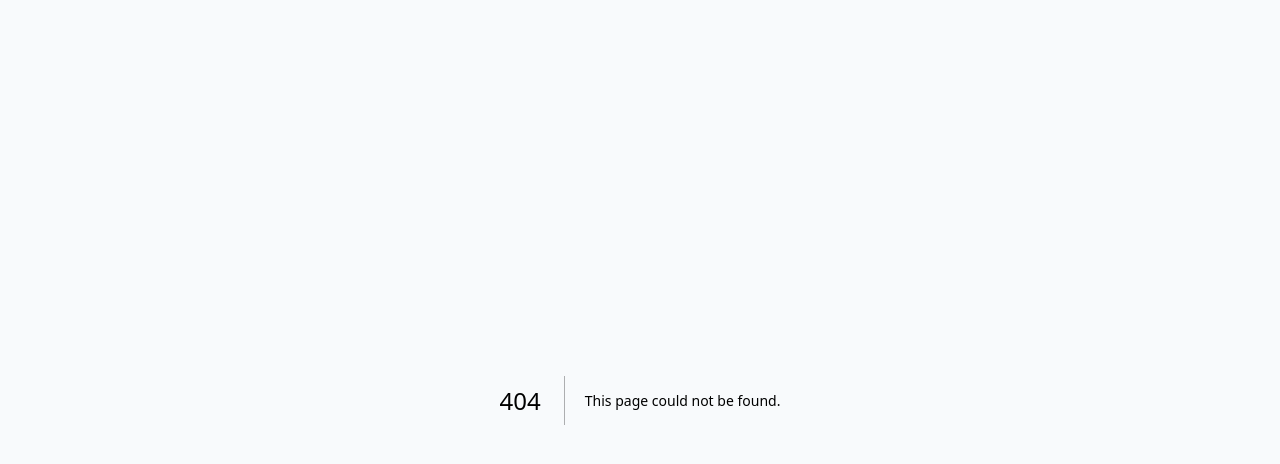
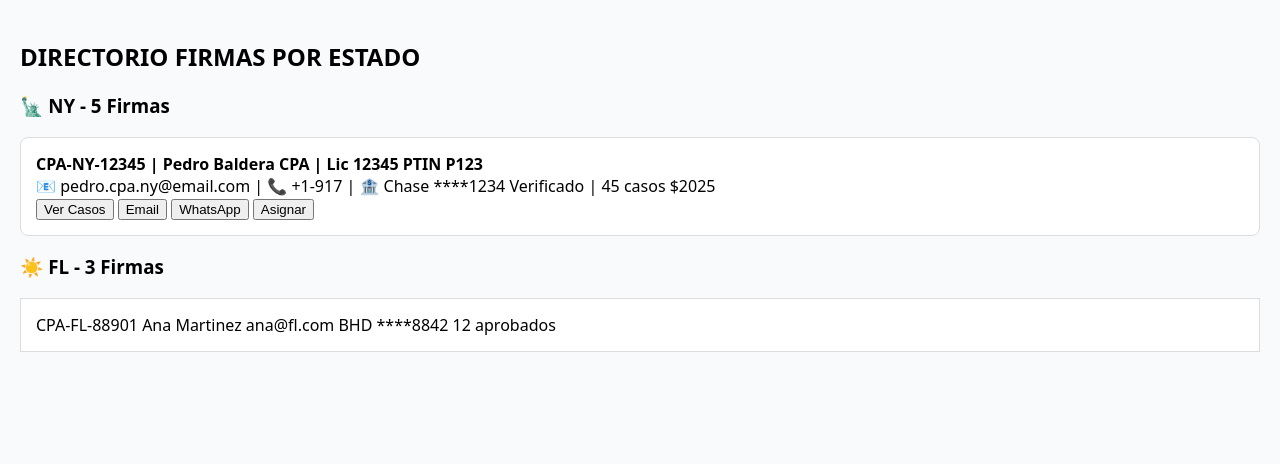
Before and after one commit to licpedrobaldera-collab/audit-tax-system, a Next.js app: page /directorio in a window 1280 px wide. Before the commit this address had no page. Shown: the top 464 px of the page. Built offline with nearby package versions, Linux system fonts and the light colour scheme.

Commit message:
Add directory page with state firm listings

```diff
--- /dev/null
+++ b/src/app/directorio/page.tsx
@@ -0,0 +1,3 @@
+export default function Dir(){
+ return <div style={{padding:20}}><h2>DIRECTORIO FIRMAS POR ESTADO</h2><h3>🗽 NY - 5 Firmas</h3><div style={{border:'1px solid #ddd',padding:15,background:'white',borderRadius:8}}><b>CPA-NY-12345 | Pedro Baldera CPA | Lic 12345 PTIN P123</b><br/>📧 pedro.cpa.ny@email.com | 📞 +1-917 | 🏦 Chase ****1234 Verificado | 45 casos $2025<br/><button>Ver Casos</button> <button>Email</button> <button>WhatsApp</button> <button>Asignar</button></div><h3>☀️ FL - 3 Firmas</h3><div style={{border:'1px solid #ddd',padding:15,background:'white'}}>CPA-FL-88901 Ana Martinez ana@fl.com BHD ****8842 12 aprobados</div></div>
+}
```
